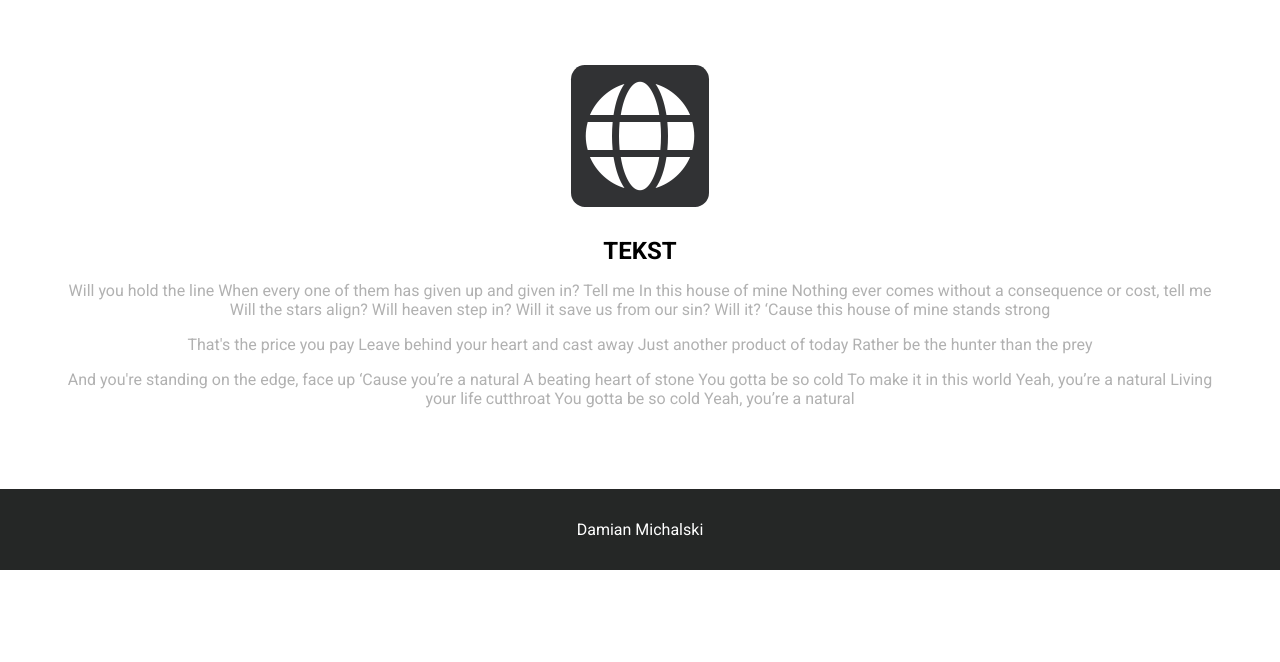
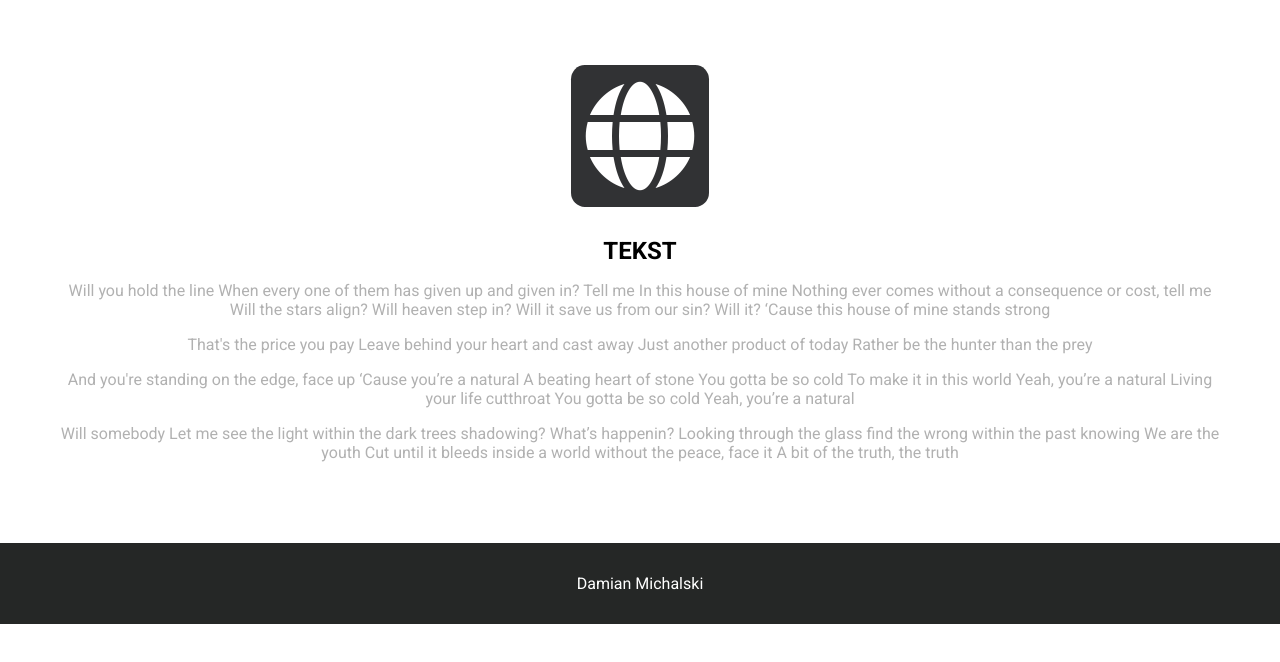
Before and after one commit to damianmichalski/learning-git-2, a plain HTML site: page index.html in a window 1280 px wide. Drawn offline with Linux system fonts and the light colour scheme.

Commit message:
Add 4 line

```diff
--- a/index.html
+++ b/index.html
@@ -39,6 +39,13 @@
                         Living your life cutthroat
                         You gotta be so cold
                         Yeah, you’re a natural</p>
+                    <p>Will somebody
+                        Let me see the light within the dark trees shadowing?
+                        What’s happenin?
+                        Looking through the glass find the wrong within the past knowing
+                        We are the youth
+                        Cut until it bleeds inside a world without the peace, face it
+                        A bit of the truth, the truth</p>
                 </div>
             </div>
         </div>
```
